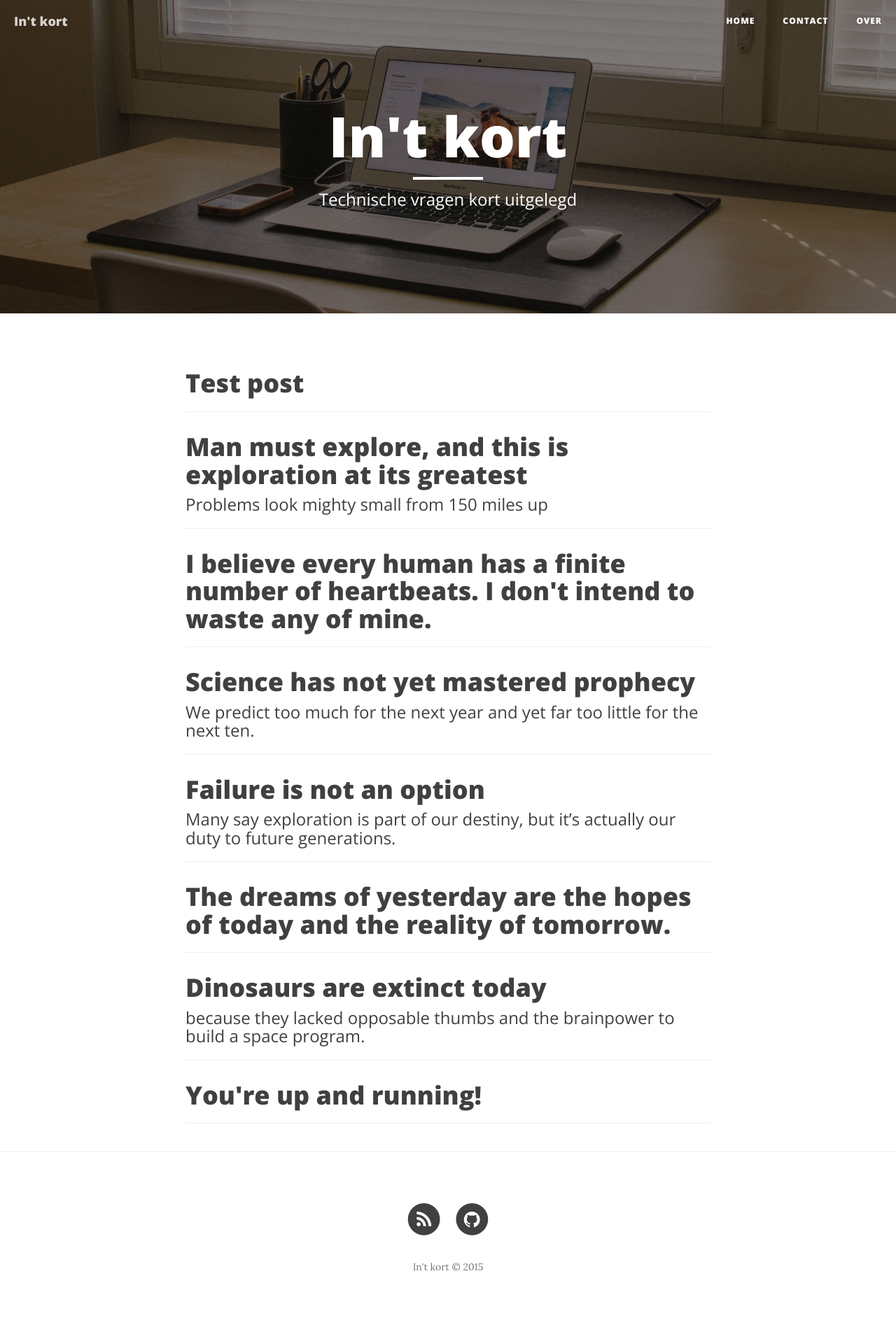
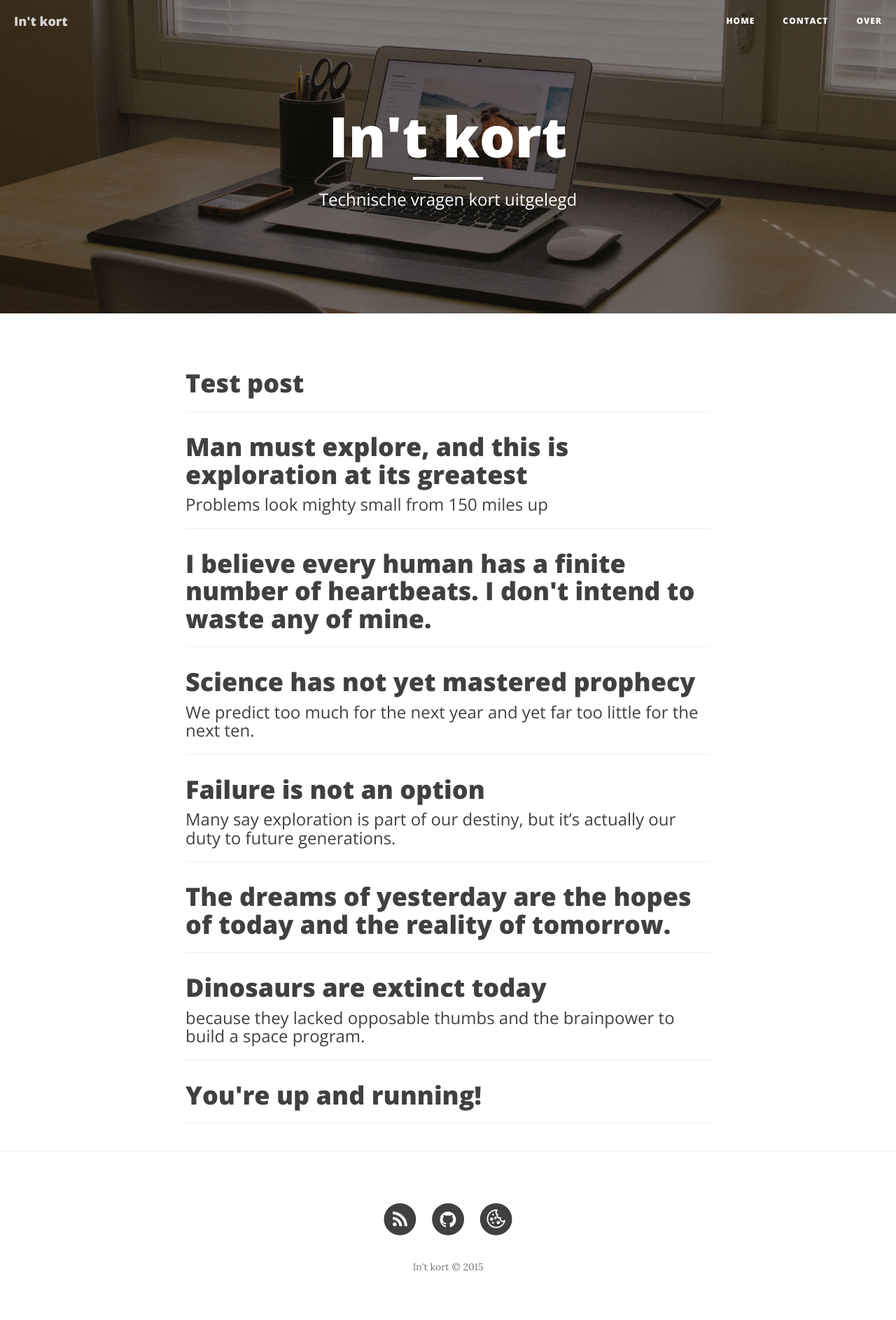
Before and after one commit to intkort/intkort.github.io, a Jekyll site: the page built from index.html, in a window 1280 px wide. Shown: the whole page at 70% size. Built offline with Jekyll 4.4.1, drawn with Linux system fonts in a browser that asks for light colours; nearby versions of some CDN libraries; the list of posts is cut into pages by our own code.

Commit message:
cookieeeeeees

```diff
--- a/_includes/footer.html
+++ b/_includes/footer.html
@@ -42,6 +42,14 @@
                         </a>
                     </li>
                     {% endif %}
+                    <li>
+                        <a href="{{ "/cookieverklaring/" | prepend: site.baseurl }}">
+                            <span class="fa-stack fa-lg">
+                              <i class="fa fa-circle fa-stack-2x"></i>
+                                <span class="fa fa-stack-1x icon-cookie">
+                            </span>
+                        </a>
+                    </li>
                 </ul>
                 <p class="copyright text-muted">{{ site.title }} &copy; {{ site.time | date: '%Y' }}</p>
             </div>
--- a/_includes/head.html
+++ b/_includes/head.html
@@ -22,6 +22,7 @@
     <link href="//maxcdn.bootstrapcdn.com/font-awesome/4.3.0/css/font-awesome.min.css" rel="stylesheet" type="text/css">
     <link href='//fonts.googleapis.com/css?family=Lora:400,700,400italic,700italic' rel='stylesheet' type='text/css'>
     <link href='//fonts.googleapis.com/css?family=Open+Sans:300italic,400italic,600italic,700italic,800italic,400,300,600,700,800' rel='stylesheet' type='text/css'>
+    <link href="{{ "/css/icomoon.css" | prepend: site.baseurl }}" rel='stylesheet' type='text/css'>
 
     <!-- HTML5 Shim and Respond.js IE8 support of HTML5 elements and media queries -->
     <!-- WARNING: Respond.js doesn't work if you view the page via file:// -->
--- a/_includes/nav.html
+++ b/_includes/nav.html
@@ -18,7 +18,7 @@
                 <li>
                     <a href="{{ site.baseurl }}/">Home</a>
                 </li>
-                {% for pag in site.pages %}{% if pag.title and pag.title != "404" %}
+                {% for pag in site.pages %}{% if pag.title and pag.title != "404" and pag.title != "Cookieverklaring" %}
                 <li>
                     <a href="{{ pag.url | prepend: site.baseurl }}">{{ pag.title }}</a>
                 </li>
--- /dev/null
+++ b/css/icomoon.css
@@ -0,0 +1,30 @@
+@font-face {
+	font-family: 'icomoon';
+	src:url('../fonts/icomoon.eot?rdgl7g');
+	src:url('../fonts/icomoon.eot?rdgl7g#iefix') format('embedded-opentype'),
+		url('../fonts/icomoon.ttf?rdgl7g') format('truetype'),
+		url('../fonts/icomoon.woff?rdgl7g') format('woff'),
+		url('../fonts/icomoon.svg?rdgl7g#icomoon') format('svg');
+	font-weight: normal;
+	font-style: normal;
+}
+
+.icon-cookie {
+	font-family: 'icomoon';
+	speak: none;
+	font-style: normal;
+	font-weight: normal;
+	font-variant: normal;
+	text-transform: none;
+	line-height: 1;
+	color:white;
+	padding-top:13px;
+
+	/* Better Font Rendering =========== */
+	-webkit-font-smoothing: antialiased;
+	-moz-osx-font-smoothing: grayscale;
+}
+
+.icon-cookie:before {
+	content: "\e800";
+}
```
Also changed, not shown: cookieverklaring.html (added, +10 -0 lines), fonts/icomoon.ttf (added), fonts/icomoon.woff (added), 2 other files.
